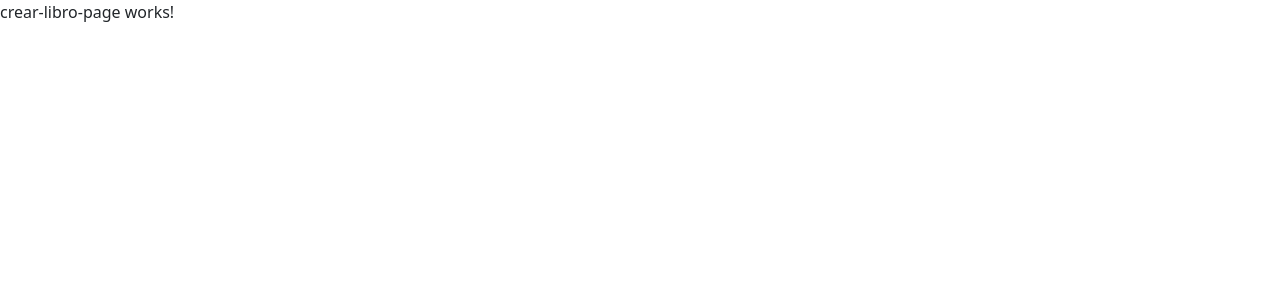
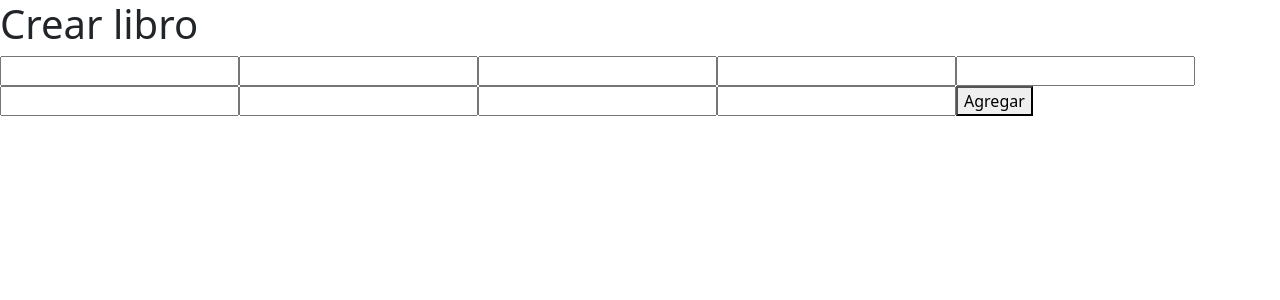
Before and after one commit to jdaeL/Sistema_inventario-frontend, an Angular app: page /admin/libros/crear in a window 1280 px wide. Shown: the top 300 px of the page. Built offline with nearby package versions, Linux system fonts and the light colour scheme.

Commit message:
Se agregó el formulario de crear libros

```diff
--- a/angular.json
+++ b/angular.json
@@ -94,5 +94,8 @@
         }
       }
     }
+  },
+  "cli": {
+    "analytics": false
   }
 }
--- a/src/app/pages/crear-libro-page/crear-libro-page.component.html
+++ b/src/app/pages/crear-libro-page/crear-libro-page.component.html
@@ -1 +1,13 @@
-<p>crear-libro-page works!</p>
+<h1>Crear libro</h1>
+<form (submit)="addLibro(titulo, ano_publicacion, precio, imagen, descripcion, stock, firmado, hay_envio_gratis, autor)">
+    <input type ="text" #titulo>
+    <input type ="text" #ano_publicacion>
+    <input type ="text" #precio>
+    <input type ="text" #imagen>
+    <input type ="text" #descripcion>
+    <input type ="text" #stock>
+    <input type ="text" #firmado>
+    <input type ="text" #hay_envio_gratis>
+    <input type ="text" #autor>
+    <button>Agregar</button>
+</form>
--- a/src/app/pages/crear-libro-page/crear-libro-page.component.ts
+++ b/src/app/pages/crear-libro-page/crear-libro-page.component.ts
@@ -6,5 +6,15 @@ import { Component } from '@angular/core';
   styleUrls: ['./crear-libro-page.component.css']
 })
 export class CrearLibroPageComponent {
-
+    addLibro(titulo: any,
+      ano_publicacion: any,
+      precio: any,
+      imagen: any,
+      descripcion: any,
+      stock: any,
+      firmado: any,
+      hay_envio_gratis: any,
+      autor: any):boolean{
+    return false;
+  }
 }
```
